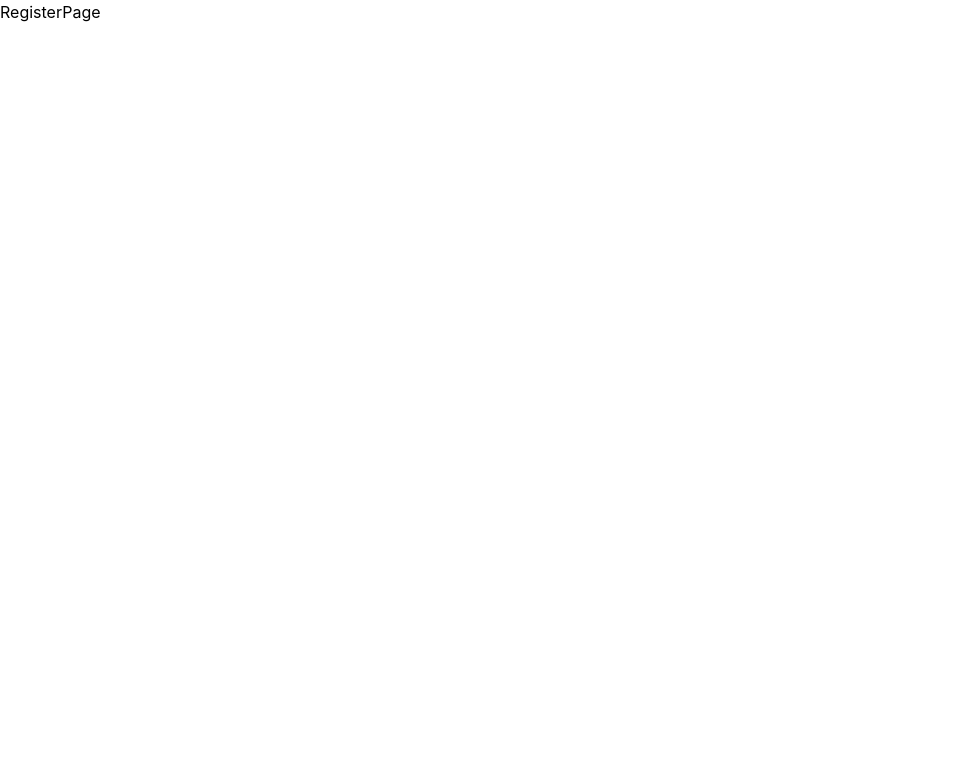
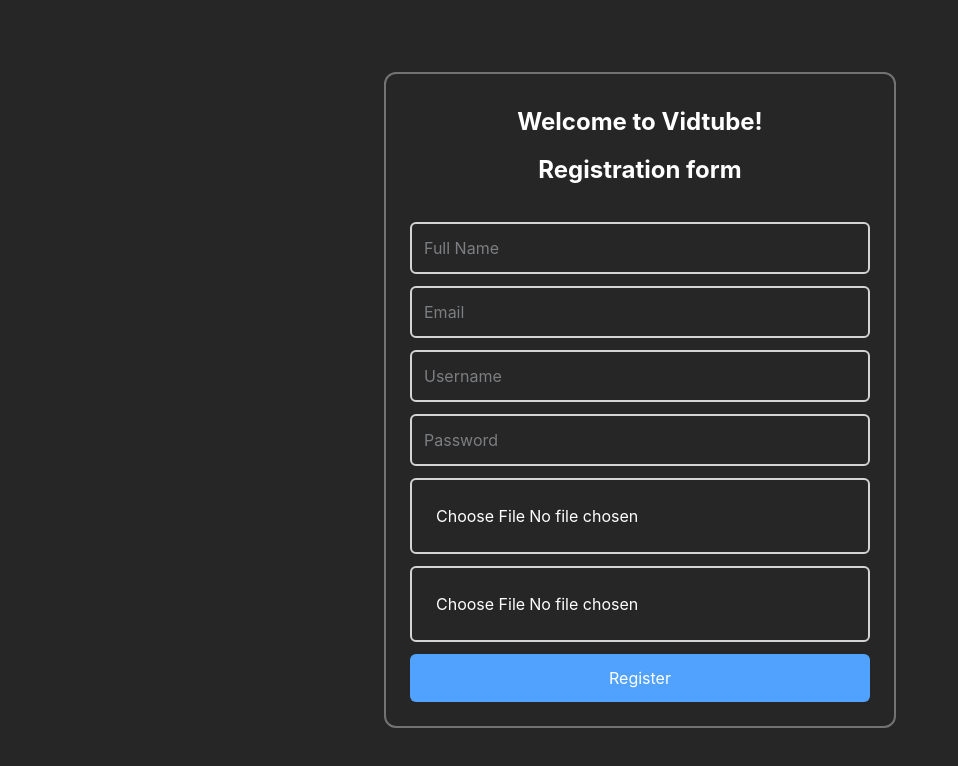
Before and after one commit to SarveshHardas/vidtube-frontend, a React (Vite) app: page /register in a window 1280 px wide. Shown: the top 766 px of the page, without its empty margins (0-958 px from the left). Built offline with nearby package versions, Linux system fonts and the light colour scheme; no server answers.

Commit message:
created basic functional register form

```diff
--- a/src/api/auth.api.ts
+++ b/src/api/auth.api.ts
@@ -1,12 +1,12 @@
-import axios from "axios";
+import axios from "./axios";
 
 export const loginUser = (data: {
   email: string;
   username: string;
   password: string;
-}) => axios.post("/user/login", data);
+}) => axios.post("/users/login", data);
 
 export const registerUser = (formData: FormData) =>
-  axios.post("/user/register", formData, {
+  axios.post("/users/register", formData, {
     headers: { "Content-Type": "multipart/form-data" },
   });
--- a/src/pages/RegisterPage.tsx
+++ b/src/pages/RegisterPage.tsx
@@ -1,7 +1,99 @@
+import React, { useState } from "react";
+import { registerUser } from "../api/auth.api";
+
 const RegisterPage = () => {
+  const [form, setForm] = useState({
+    fullname: "",
+    email: "",
+    username: "",
+    password: "",
+  });
+  const [avatar, setAvatar] = useState<File | null>(null);
+  const [coverImage, setCoverImage] = useState<File | null>(null);
+
+  const handleSubmit = async (e: React.FormEvent) => {
+    console.log("Submitting");
+    e.preventDefault();
+    if (!avatar) {
+      alert("Avatar is required!");
+      return;
+    }
+
+    const formData = new FormData();
+    formData.append("fullname", form.fullname);
+    formData.append("username", form.username);
+    formData.append("email", form.email);
+    formData.append("password", form.password);
+    formData.append("avatar", avatar);
+
+    if (coverImage) formData.append("coverImage", coverImage);
+
+    try {
+      const res = await registerUser(formData);
+      console.log(res.data);
+
+      if (res.status === 201) {
+        alert("Registration Successful. Please go to login.");
+      }
+    } catch (error) {
+      alert("Something went wrong!");
+      console.log(error);
+    }
+  };
+
   return (
-    <div>RegisterPage</div>
-  )
-}
+    <div className="flex justify-center items-center p-4 bg-neutral-800 w-full min-h-screen mx-auto text-white">
+      <div className="border-2 border-neutral-500 rounded-xl p-6 w-full max-w-lg text-center">
+        <h1 className="font-bold text-2xl p-2">Welcome to Vidtube!</h1>
+        <h1 className="font-bold text-2xl p-2 mb-7">Registration form</h1>
 
-export default RegisterPage
+        <form onSubmit={handleSubmit} className="space-y-3">
+          <input
+            type="text"
+            placeholder="Full Name"
+            onChange={(e) => setForm({ ...form, fullname: e.target.value })}
+            className="w-full text-gray-300 border-2 focus-none outline-none border-neutral-300 rounded-md p-3"
+          />
+          <input
+            type="email"
+            placeholder="Email"
+            onChange={(e) => setForm({ ...form, email: e.target.value })}
+            className="w-full text-gray-300 border-2 focus-none outline-none border-neutral-300 rounded-md p-3"
+          />
+          <input
+            type="text"
+            placeholder="Username"
+            onChange={(e) => setForm({ ...form, username: e.target.value })}
+            className="w-full text-gray-300 border-2 focus-none outline-none border-neutral-300 rounded-md p-3"
+          />
+          <input
+            type="password"
+            placeholder="Password"
+            onChange={(e) => setForm({ ...form, password: e.target.value })}
+            className="w-full text-gray-300 border-2 focus-none outline-none border-neutral-300 rounded-md p-3"
+          />
+          <input
+            type="file"
+            accept="image/*"
+            onChange={(e) => setAvatar(e.target.files?.[0] || null)}
+            className="w-full p-6 border-2 border-neutral-300 rounded-md"
+          />
+          <input
+            type="file"
+            accept="image/*"
+            onChange={(e) => setCoverImage(e.target.files?.[0] || null)}
+            className="w-full p-6 border-2 border-neutral-300 rounded-md"
+          />
+          <button
+            type="submit"
+            className="w-full bg-blue-400 p-3 rounded-md hover:bg-green-500 transition-all ease-linear duration-300"
+          >
+            Register
+          </button>
+        </form>
+      </div>
+    </div>
+  );
+};
+
+export default RegisterPage;
```
